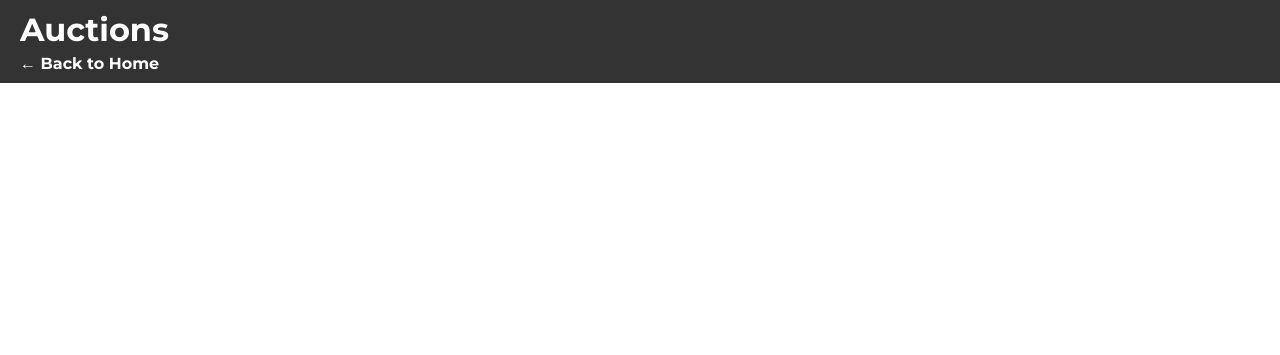
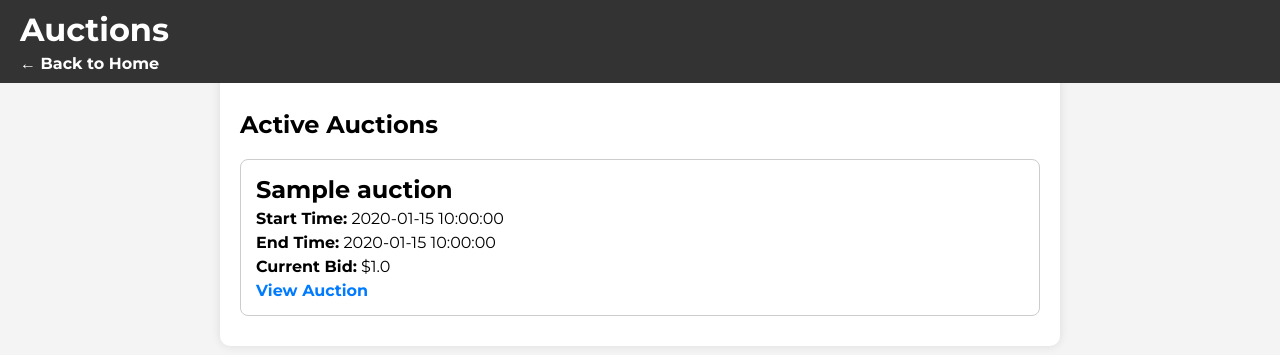
Before and after one commit to TheBighi/Auction, a Flask app: page /auctions in a window 1280 px wide. Shown: the top 355 px of the page. Run offline with Flask 3, Linux system fonts and the light colour scheme; tables that the repository leaves empty hold one stand-in row (values such as "Sample post").

Commit message:
Update auctions.html

```diff
--- a/Auction-main/Templates/auctions.html
+++ b/Auction-main/Templates/auctions.html
@@ -9,6 +9,9 @@
 
             body {
                 font-family: 'Montserrat', sans-serif;
+                margin: 0;
+                padding: 0;
+                background-color: #f4f4f4;
             }
 
             .navbar {
@@ -27,7 +30,7 @@
 
             .navbar-content {
                 display: flex;
-            flex-direction: column; /* Stack elements vertically */
+                flex-direction: column;
             }
 
             .navbar h1 {
@@ -38,7 +41,41 @@
                 color: white;
                 text-decoration: none;
                 font-weight: bold;
-            margin-top: 5px; /* Space between h1 and a */
+                margin-top: 5px;
+            }
+
+            .container {
+                margin-top: 70px;
+                padding: 20px;
+                max-width: 800px;
+                margin-left: auto;
+                margin-right: auto;
+                background: white;
+                border-radius: 10px;
+                box-shadow: 0px 0px 10px rgba(0, 0, 0, 0.1);
+            }
+
+            .auction-item {
+                padding: 15px;
+                margin-bottom: 10px;
+                border: 1px solid #ccc;
+                border-radius: 8px;
+                background: #fff;
+            }
+
+            .auction-item h2 {
+                margin: 0;
+                font-size: 1.5em;
+            }
+
+            .auction-item p {
+                margin: 5px 0;
+            }
+
+            .auction-item a {
+                text-decoration: none;
+                color: #007bff;
+                font-weight: bold;
             }
         </style>
     </head>
@@ -49,5 +86,22 @@
                 <a href="/">← Back to Home</a>
             </div>
         </div>
+
+        <div class="container">
+            <h2>Active Auctions</h2>
+            {% for auction in auctions %}
+                <div class="auction-item">
+                    <h2>{{ auction.item_name }}</h2>
+                    <p><strong>Start Time:</strong> {{ auction.start_time }}</p>
+                    <p><strong>End Time:</strong> {{ auction.end_time }}</p>
+                    <p><strong>Current Bid:</strong> ${{ auction.current_bid }}</p>
+                    <a href="{{ url_for('auction_page', auction_id=auction.id) }}">View Auction</a>
+                </div>
+            {% endfor %}
+
+            {% if auctions|length == 0 %}
+                <p>No active auctions at the moment.</p>
+            {% endif %}
+        </div>
     </body>
     </html>
```
Lines whose indentation alone changed are shown as unchanged.
